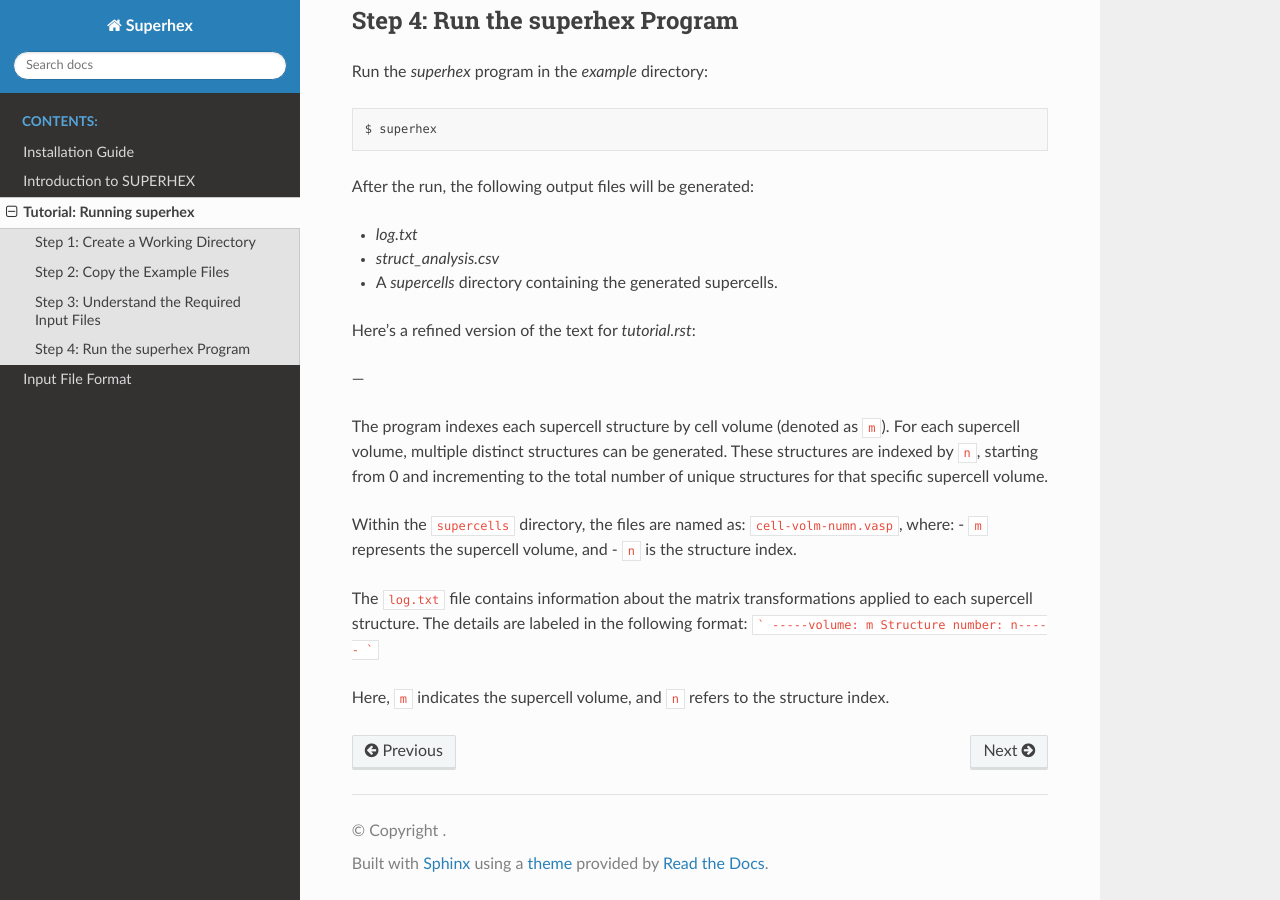
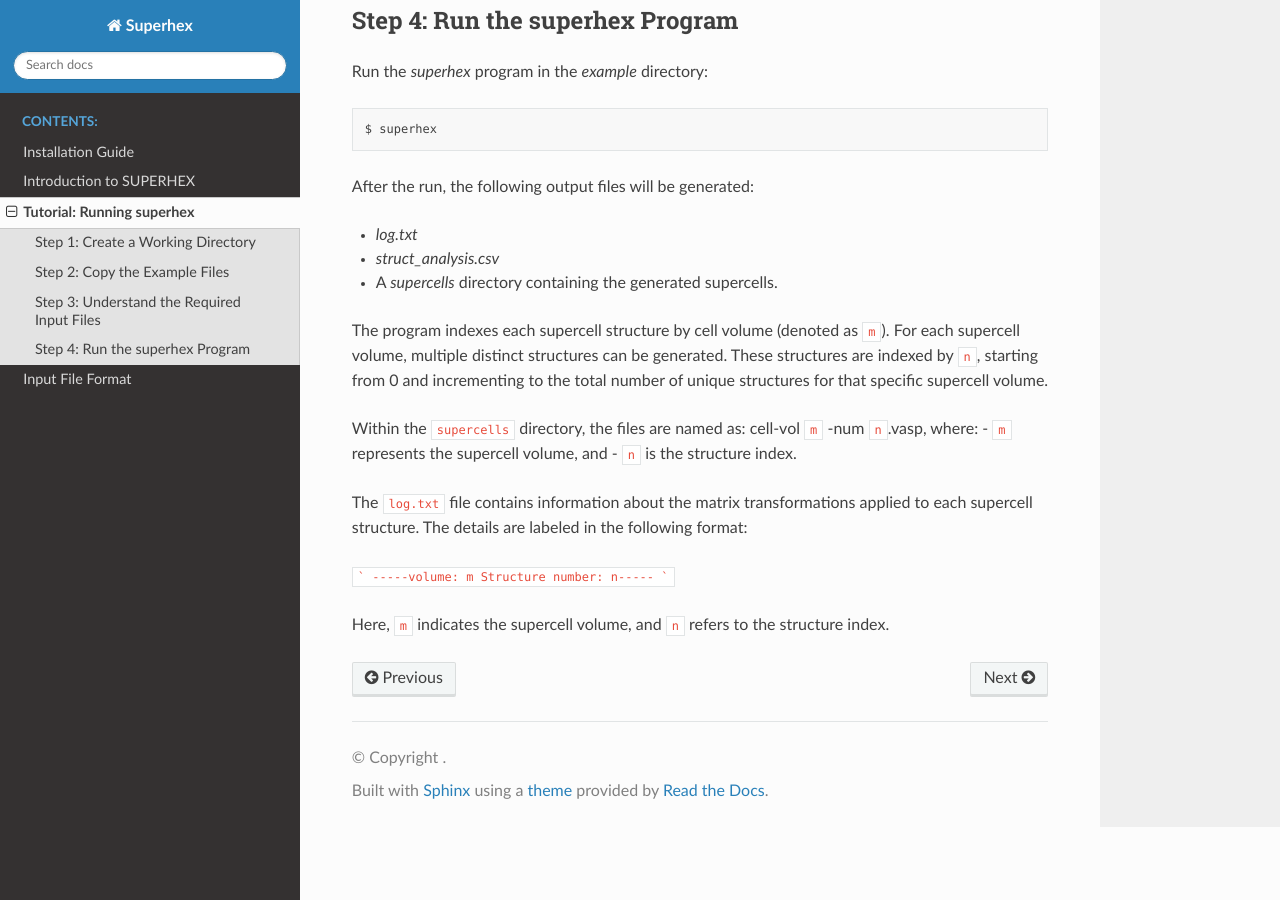
Before and after one commit to malaei/SUPERHEX, a Sphinx documentation site: the page built from docs/tutorial.rst, in a window 1280 px wide and 900 px high, scrolled down 1282 px. Built offline with Sphinx 7.4.7 and the Read the Docs theme 3.1.0, drawn with Linux system fonts in a browser that asks for light colours; pages that are not in the unit, such as notebooks, are missing from menus.

Commit message:
update docs

````diff
--- a/docs/tutorial.rst
+++ b/docs/tutorial.rst
@@ -77,17 +77,15 @@ After the run, the following output files will be generated:
 - `struct_analysis.csv`
 - A `supercells` directory containing the generated supercells.
 
-Here’s a refined version of the text for `tutorial.rst`:
-
----
 
 The program indexes each supercell structure by cell volume (denoted as ``m``). For each supercell volume, multiple distinct structures can be generated. These structures are indexed by ``n``, starting from 0 and incrementing to the total number of unique structures for that specific supercell volume.
 
-Within the ``supercells`` directory, the files are named as: ``cell-volm-numn.vasp``, where:
+Within the ``supercells`` directory, the files are named as: cell-vol ``m`` -num ``n``.vasp, where:
 - ``m`` represents the supercell volume, and
 - ``n`` is the structure index.
 
 The ``log.txt`` file contains information about the matrix transformations applied to each supercell structure. The details are labeled in the following format:
+
 ```
 -----volume: m Structure number: n-----
 ```
````
